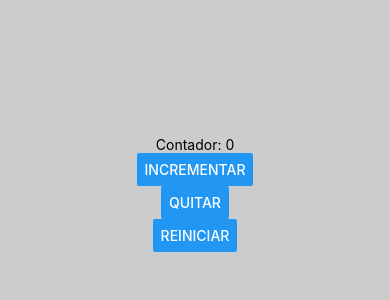
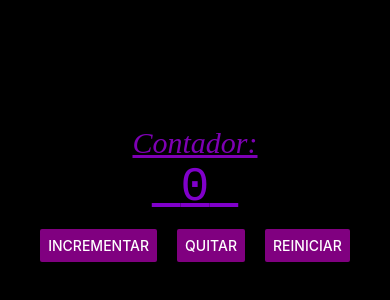
Before and after one commit to Moon2510-art/PAM212, a React Native app in the folder intro/: screen / in a window 390 px wide. Shown: the part 228-528 px from the top of the page. Built offline with nearby package versions, Linux system fonts and the light colour scheme.

Commit message:
Practica 6

```diff
--- a/intro/App.js
+++ b/intro/App.js
@@ -1,29 +1,9 @@
-import { StatusBar } from 'expo-status-bar';
-import { StyleSheet, Text, View, Button} from 'react-native';
-import React,{useState} from 'react'
+import ContadorScreen from './screens/ContadorScreen'
 
-//2- Main: Zona de componentes
 export default function App() {
+  return (
 
-  const [contador,setContador]=useState(0);
+    <ContadorScreen></ContadorScreen>
 
-  return (
-    <View style={styles.container}>
-      <Text>Contador: {contador}</Text>
-      <Button title="Incrementar" onPress={()=>setContador(contador+1)}/>
-      <Button title="Quitar" onPress={()=>setContador(contador-1)}/>
-      <Button title="Reiniciar" onPress={()=>setContador(contador-contador)}/>
-      <StatusBar style="auto" />
-    </View>
   );
 }
-
-//3.- Estilos: Zona de estetica y posicionamiento
-const styles = StyleSheet.create({
-  container: {
-    flex: 1,
-    backgroundColor: '#ccccccff',
-    alignItems: 'center',
-    justifyContent: 'center',
-  },
-});
--- /dev/null
+++ b/intro/screens/ContadorScreen.js
@@ -0,0 +1,57 @@
+//1.- Imports: Zona de imports
+import { StatusBar } from 'expo-status-bar';
+import { StyleSheet, Text, View, Button} from 'react-native';
+import React, {useState} from 'react'
+
+//2.- Main: Zona de componentes
+export default function App() {
+
+  const [contador,setContador]=useState(0);
+
+  return (
+
+    <View style={styles.container}>
+
+      <Text style={styles.texto}>Contador:</Text>
+      <Text style={styles.texto2}> {contador} </Text>
+
+    <View style={styles.contenedorBotones}>
+      <Button color='purple' title="Incrementar" onPress={()=>setContador(contador+1)}/>
+      <Button color='purple' title="Quitar" onPress={()=>setContador(contador-1)}/>
+      <Button color='purple' title="Reiniciar" onPress={()=>setContador(contador-contador)}/>
+    </View>
+
+      <StatusBar style="auto" />
+    </View>
+  );
+}
+
+//3.- Estilos: Zona de estetica y posicionamiento
+const styles = StyleSheet.create({
+  container: {
+    flex: 1,
+    backgroundColor: '#000000ff',
+    alignItems: 'center',  //Alieacion en eje x (start end center)
+    justifyContent: 'center', //Alineacion en eje y (start end center)
+  },
+  texto: {
+   color: '#7e00b4ff',
+   fontSize: 30,
+   fontFamily: 'Times New Roman',
+   fontStyle: 'italic',
+   textDecorationLine: 'underline',
+  },
+
+  texto2: {
+   color: '#8000caff',
+   fontSize: 48,
+   fontFamily: 'Courier',
+   fontWeight: '400',
+   textDecorationLine: 'underline',
+  },
+  contenedorBotones: {
+   marginTop: 15,
+   flexDirection: 'row',
+   gap:20,
+  },
+});
```
